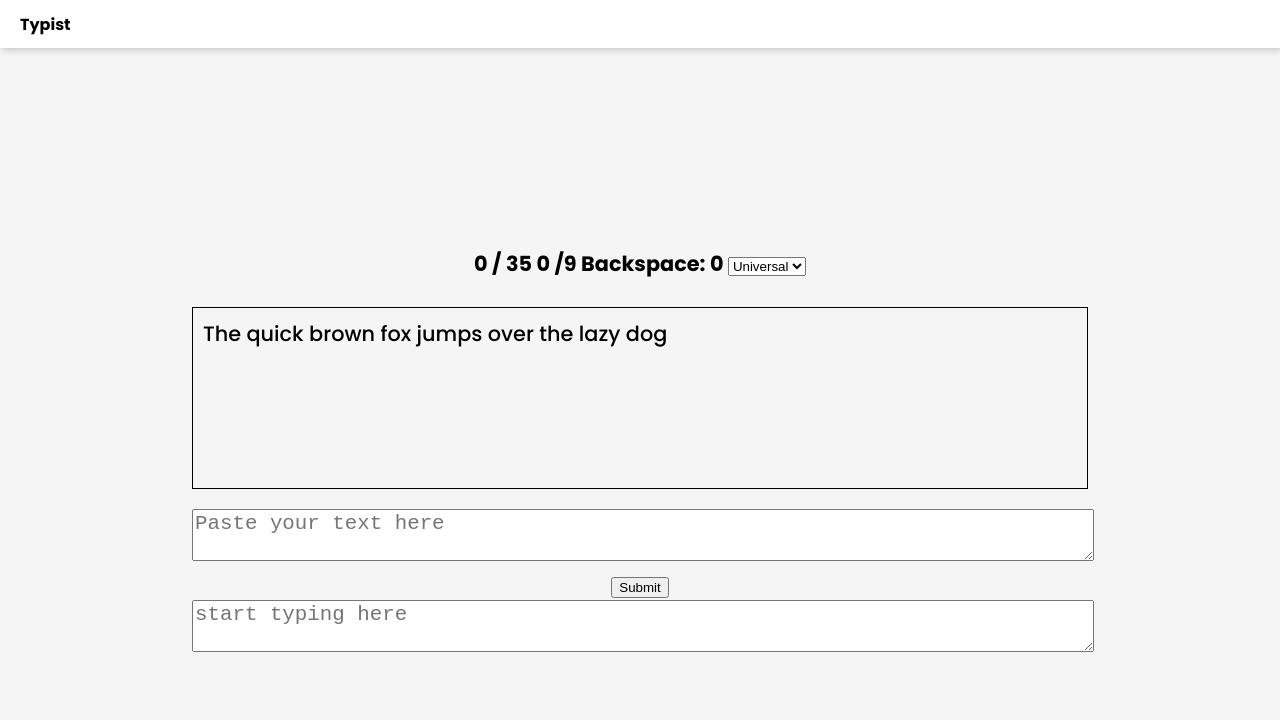
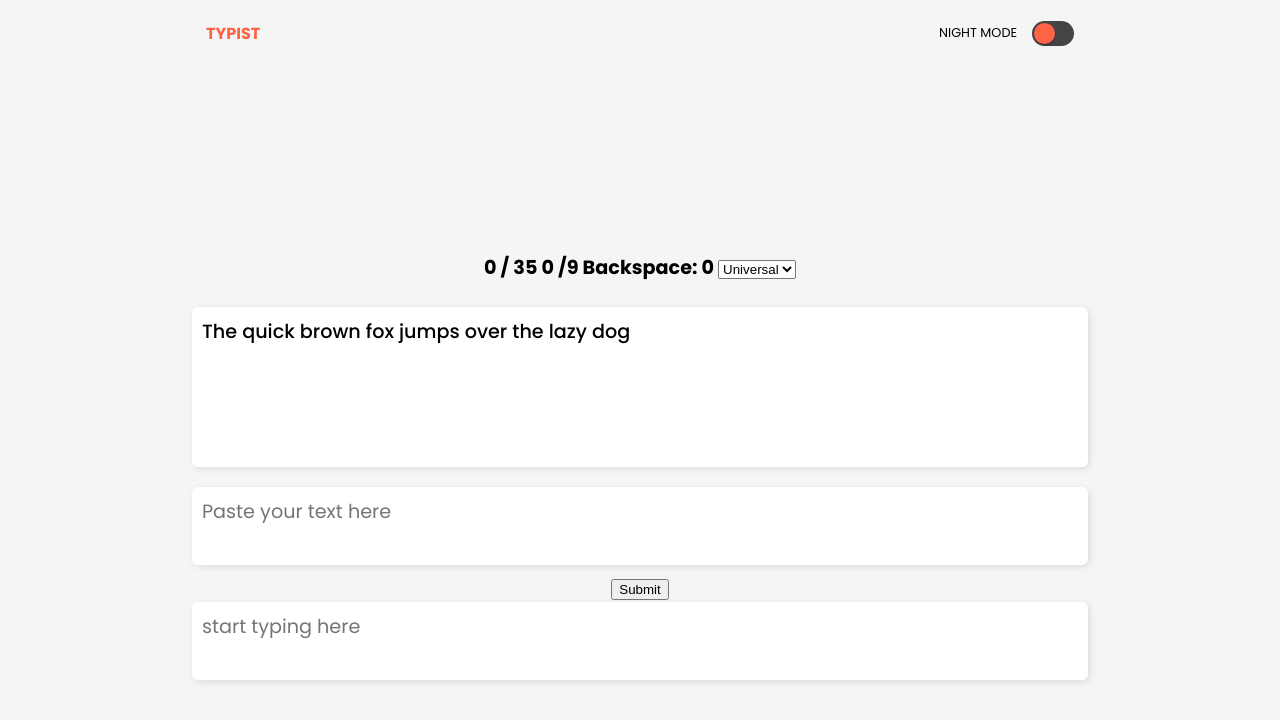
Before and after one commit to ParasArya289/Typist, a React (Create React App) app: page / in a window 1280 px wide. Shown: the top 720 px of the page. Built offline with nearby package versions, Linux system fonts and the light colour scheme.

Commit message:
style: dark mode and ui enhancement

```diff
--- a/package.json
+++ b/package.json
@@ -4,6 +4,7 @@
   "private": true,
   "dependencies": {
     "@indic-transliteration/sanscript": "^1.2.8",
+    "@radix-ui/react-switch": "^1.0.3",
     "@testing-library/jest-dom": "^5.17.0",
     "@testing-library/react": "^13.4.0",
     "@testing-library/user-event": "^13.5.0",
--- a/src/Components/Navbar/Navbar.css
+++ b/src/Components/Navbar/Navbar.css
@@ -1,14 +1,25 @@
 .navbar {
   display: flex;
-  height: 3rem;
-  justify-content: space-between;
   align-items: center;
+  justify-content: center;
+  /* height: 3rem; */
   position: sticky;
   top: 0;
   left: 0;
   right: 0;
   z-index: 999;
-  background-color: white;
+  background-color: var(--primary-color);
+  background-color: transparent;
+  color:var(--accent-color);
+  text-transform: uppercase;
   padding-inline: 20px;
-  box-shadow: 2px 2px 7px rgba(0, 0, 0, 0.2);
+  /* box-shadow: 2px 2px 7px rgba(0, 0, 0, 0.2); */
 }
+.navbar > .navbar-content{
+  display: flex;
+  flex: 1;
+  flex-direction: row;
+  max-width: 70%;
+  justify-content: space-between;
+  align-items: center;
+}
--- a/src/Components/Navbar/Navbar.js
+++ b/src/Components/Navbar/Navbar.js
@@ -1,11 +1,13 @@
-import './Navbar.css';
+import Switch from "../Switch/Switch";
+import "./Navbar.css";
 
 export const Navbar = () => {
-    return(
-        <nav className="navbar">
-            <h4>
-                Typist
-            </h4>
-        </nav>
-    )
-}
+  return (
+    <nav className="navbar">
+      <div className="navbar-content">
+        <h4>Typist</h4>
+          <Switch />
+      </div>
+    </nav>
+  );
+};
--- /dev/null
+++ b/src/Components/Switch/Switch.css
@@ -0,0 +1,40 @@
+/* reset */
+.SwitchRoot {
+  all: unset;
+}
+
+.SwitchRoot {
+  width: 42px;
+  height: 25px;
+  background-color: var(--switch);
+  border-radius: 9999px;
+  position: relative;
+  -webkit-tap-highlight-color: var(--switch);
+}
+.SwitchRoot:focus {
+  box-shadow: 0 0 0 2px rgb(97, 97, 97);
+}
+.SwitchRoot[data-state='checked'] {
+  background-color: var(--switch)
+}
+
+.SwitchThumb {
+  display: block;
+  width: 21px;
+  height: 21px;
+  background-color: var(--accent-color);
+  border-radius: 9999px;
+  box-shadow: 0 2px 2px rgba(0, 0, 0, 0.2);
+  transition: transform 100ms;
+  transform: translateX(2px);
+  will-change: transform;
+}
+.SwitchThumb[data-state='checked'] {
+  transform: translateX(19px);
+}
+
+.Label {
+  color: var(--primary-text-color);
+  font-size: 15px;
+  line-height: 1;
+}
--- /dev/null
+++ b/src/Components/Switch/Switch.js
@@ -0,0 +1,18 @@
+import React from 'react';
+import * as radixSwitch from '@radix-ui/react-switch';
+import './Switch.css';
+
+const Switch = () => (
+  <form>
+    <div style={{ display: 'flex', alignItems: 'center' }}>
+      <label className="Label" htmlFor="airplane-mode" style={{ paddingRight: 15,fontSize:"0.8rem" }}>
+        Night Mode
+      </label>
+      <radixSwitch.Root className="SwitchRoot" id="airplane-mode">
+        <radixSwitch.Thumb className="SwitchThumb" />
+      </radixSwitch.Root>
+    </div>
+  </form>
+);
+
+export default Switch;
--- a/src/Pages/Home/Home.css
+++ b/src/Pages/Home/Home.css
@@ -4,35 +4,46 @@
   flex-direction: column;
   align-items: center;
   justify-content: center;
-  font-weight: 500;
-  font-size: 1.3rem;
+  font-weight: var(--fw-medium);
+  font-size: 1.2rem;
+  color:var(--primary-text-color)
 }
 .typing-section {
   width: 70%;
 }
 .typing-section textarea {
+  box-sizing: border-box;
   width: 100%;
-  resize: vertical;
+  resize: none;
+  padding: 10px;
   font-size: inherit;
+  color:inherit;
+  border: 0;
+  border-radius: 6px;
+  background-color: var(--primary-color);
+  box-shadow: 2px 2px 7px rgba(0, 0, 0, 0.1);
 }
 .textToBeTyped {
+  box-sizing: border-box;
   min-height: 10rem;
   max-height: 15rem;
   margin-bottom: 20px;
   border: 1px solid;
   text-align: left;
+  background-color: var(--primary-color);
   padding: 10px;
+  border-radius: 6px;
+  border: 0;
   overflow-y: auto;
   word-break: break-word;
-  /* scroll-behavior: smooth;  */
-
+  box-shadow: 2px 2px 7px rgba(0, 0, 0, 0.1);
 }
 .correct {
-  color: green
+  color: var(--correct);
 }
 .incorrect {
-  color: tomato;
+  color: var(--incorrect);
 }
 .highlight {
-  background-color: rgb(255, 255, 197);
+  background-color: var(--highlight);
 }
--- a/src/index.css
+++ b/src/index.css
@@ -1,9 +1,43 @@
 @import url("https://fonts.googleapis.com/css2?family=Poppins:wght@100;200;300;400;500;600;700&display=swap");
+
+:root {
+  --primary-color: white;
+  --accent-color: tomato;
+  --background-color: whitesmoke;
+  --correct: green;
+  --incorrect: tomato;
+  --highlight: rgb(255, 255, 197);
+  --switch:#444;
+
+  --primary-text-color: black;
+  --secondary-text-color: grey;
+
+  --fw-bold: 700;
+  --fw-medium: 500;
+  --fw-midlight: 400;
+  --fw-light: 300;
+}
 
 body {
   margin: 0;
-  background-color: whitesmoke;
+  transition: all 0.1s ease-in;
+  background-color: var(--background-color);
   font-family: "Poppins", sans-serif;
   -webkit-font-smoothing: antialiased;
   -moz-osx-font-smoothing: grayscale;
 }
+textarea {
+  font-family: inherit;
+}
+
+:root:has(.SwitchRoot[data-state='checked']){
+  --background-color:#111;
+  --primary-color:#1a1a1a;
+  --correct: lime;
+  --incorrect: tomato;
+  --highlight: #444;
+  --primary-text-color: white;
+  --secondary-text-color: #444;
+
+  --switch:white;
+}
```
Also changed, not shown: src/Components/Dashboard/Dashboard.css (added), src/Components/Dashboard/Dashboard.js (added), 1 other file (tests, documents, lock files or other folders).
